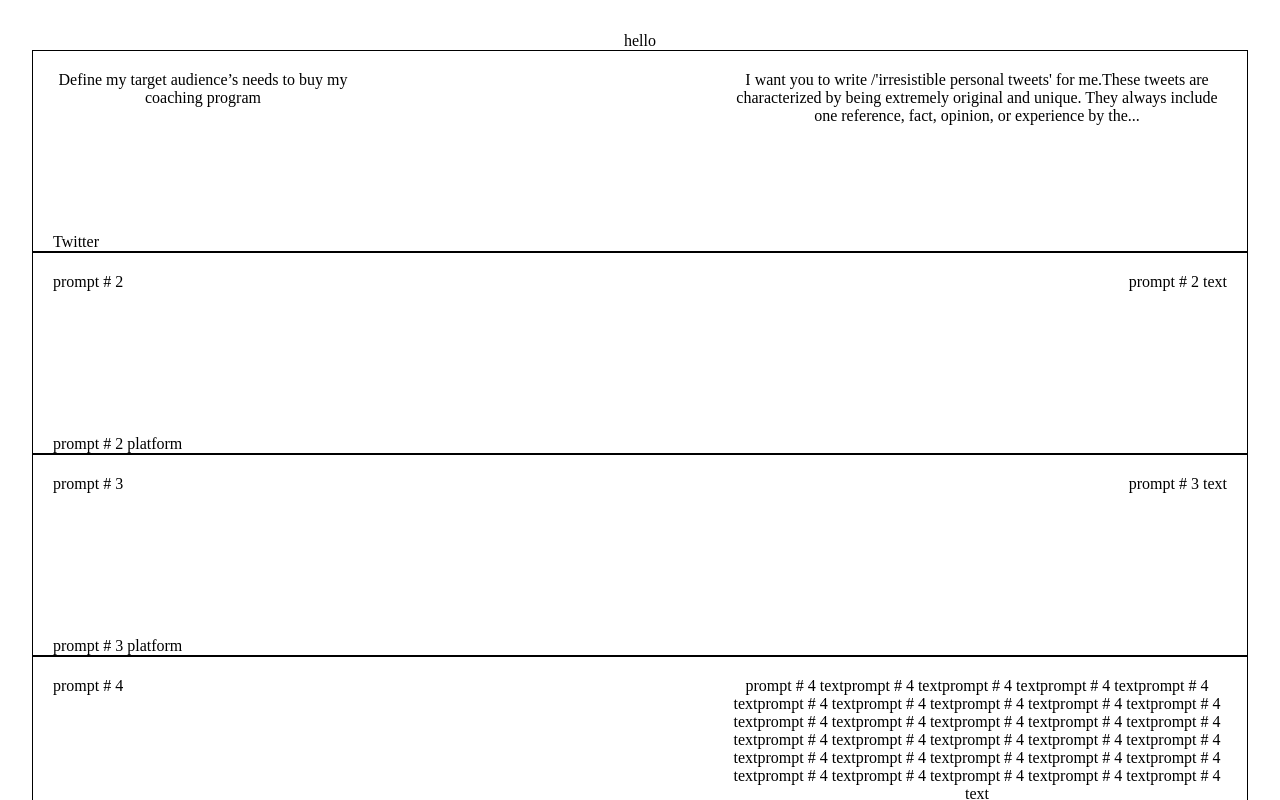
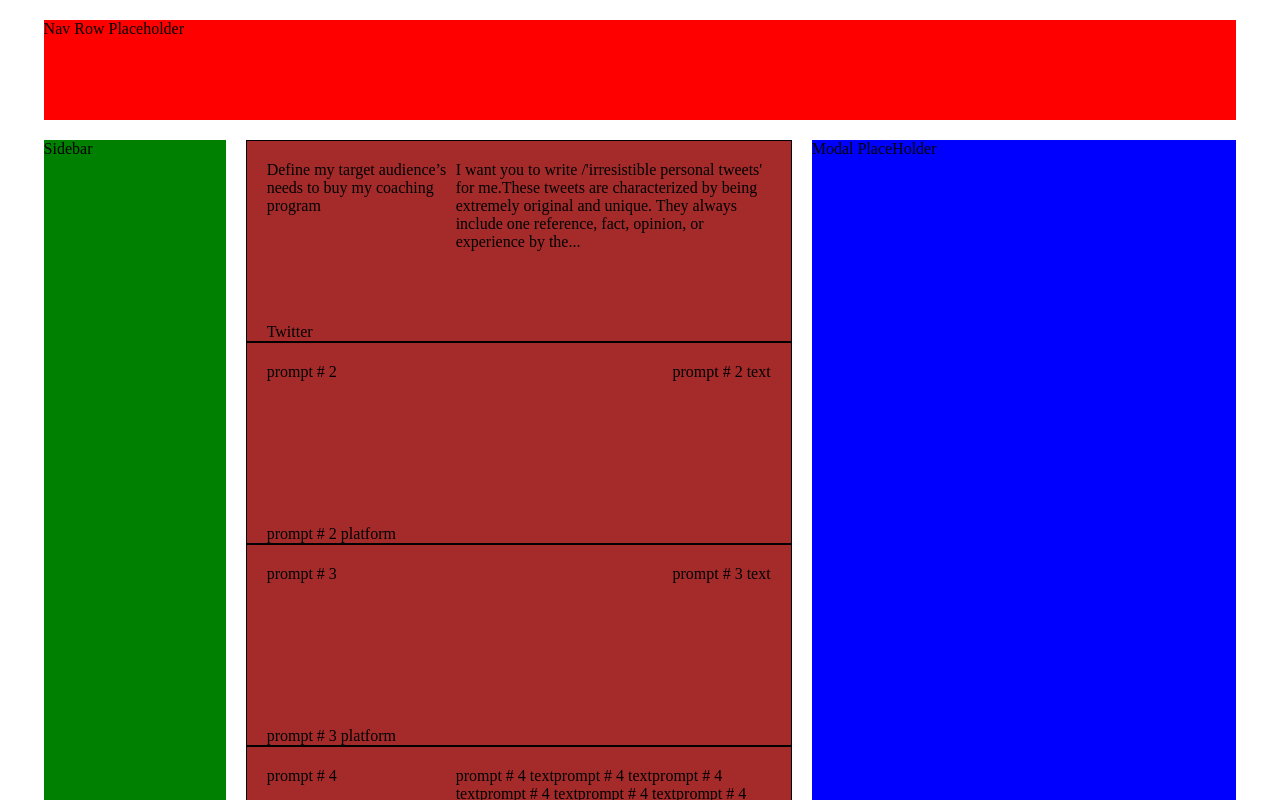
Before and after one commit to mohtasim317/prompt-library, a React (Vite) app: page / in a window 1280 px wide. Shown: the top 800 px of the page. Built offline with nearby package versions, Linux system fonts and the light colour scheme.

Commit message:
Added styling overlay

```diff
--- a/src/App.css
+++ b/src/App.css
@@ -1,6 +1,30 @@
-#root {
-  max-width: 1280px;
-  margin: 0 auto;
-  padding: 32px;
-  text-align: center;
+.App {
+  display: grid;
+  grid-template-columns: 15% 45% 35%;
+  grid-template-rows: 100px 2fr;
+  gap: 20px;
+  margin: 20px 2%;
+  justify-content: center;
 }
+
+.NavRow {
+  background-color: red;
+  grid-area: 1 / 1 / 2 / 4;
+  min-height: 100px;
+}
+
+.SideBar {
+  background-color: green;
+  grid-area: 2 / 1 / 6 / 2;
+}
+
+.PromptList {
+  background-color: brown;
+  grid-area: 2 / 2 / 6 / 3;
+  overflow: hidden;
+}
+
+.Modal {
+  background-color: blue;
+  grid-area: 2 / 3 / 6 / 4;
+}
--- a/src/App.tsx
+++ b/src/App.tsx
@@ -3,10 +3,12 @@ import PromptList from "./components/PromptList/PromptList";
 
 function App() {
   return (
-    <>
-      <div>hello</div>
+    <div className="App">
+      <div className="NavRow">Nav Row Placeholder</div>
+      <div className="SideBar">Sidebar</div>
       <PromptList />
-    </>
+      <div className="Modal">Modal PlaceHolder</div>
+    </div>
   );
 }
 
--- a/src/components/PromptTile/PromptTile.css
+++ b/src/components/PromptTile/PromptTile.css
@@ -4,7 +4,6 @@
   flex-direction: column;
   justify-content: space-between;
   min-height: 200px;
-
 }
 
 .PromptTitle {
@@ -14,7 +13,6 @@
   padding-left: 20px;
   max-height: 50px;
   width: 300px;
-
 }
 
 .TopRow {
@@ -36,4 +34,5 @@
   padding-right: 20px;
   max-height: 133px;
   width: 500px;
+  overflow: hidden;
 }
--- a/src/index.css
+++ b/src/index.css
@@ -1,3 +1,3 @@
 body {
-  margin: 0;
+  box-sizing: border-box;
 }
```
Lines whose indentation alone changed are shown as unchanged.
